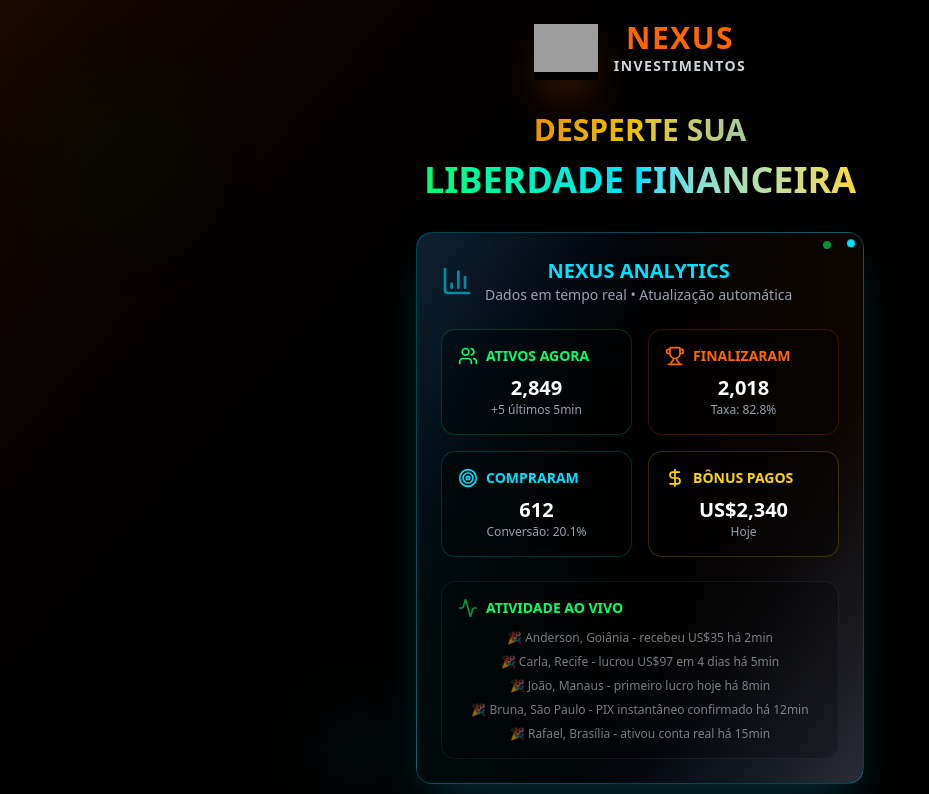
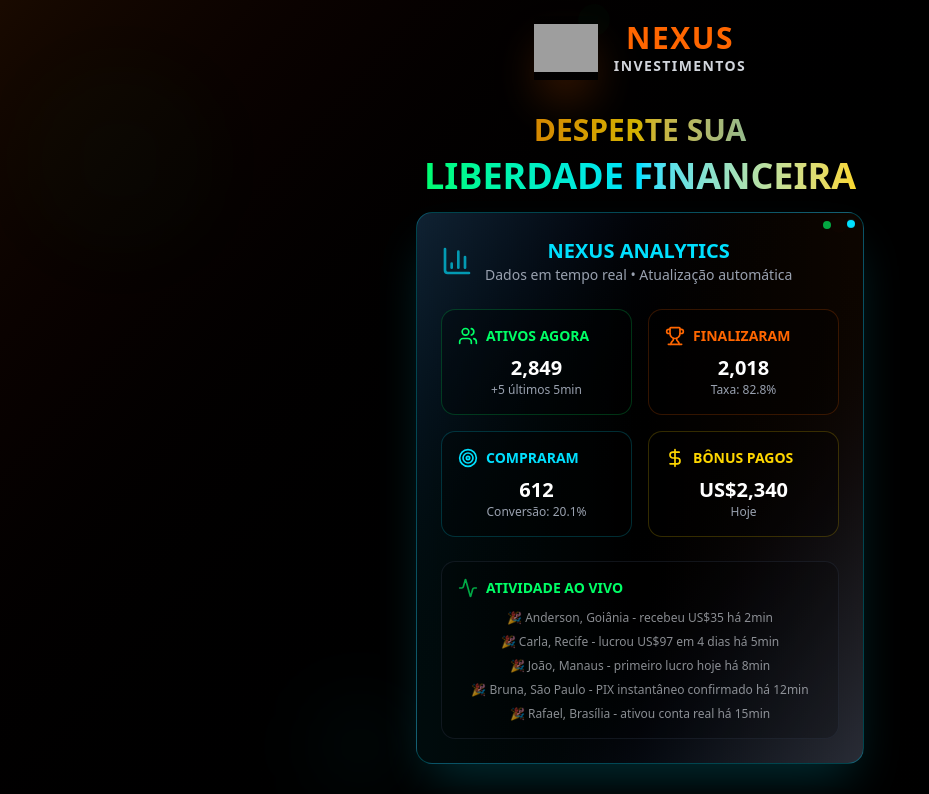
Before and after one commit to ismaelbarbosanexus/oficial-quiz-nexus-investimentos, a Next.js app: page / in a window 1280 px wide. Shown: the top 794 px of the page, without its empty margins (0-929 px from the left). Built offline with nearby package versions, Linux system fonts and the light colour scheme; grey boxes are pictures that could not be loaded.

Commit message:
🤖 Update from Lasy: Ajuste de Espaçamento - Update src/app/page.tsx

```diff
--- a/src/app/page.tsx
+++ b/src/app/page.tsx
@@ -652,11 +652,11 @@ export default function NexusQuiz() {
             </div>
 
             {/* Título mais impactante */}
-            <div className="mb-8">
-              <h1 className="text-3xl font-black mb-3 bg-gradient-to-r from-[#ff6600] via-[#ffd700] to-[#00e0ff] bg-clip-text text-transparent animate-pulse">
+            <div className="mb-4">
+              <h1 className="text-3xl font-black mb-2 bg-gradient-to-r from-[#ff6600] via-[#ffd700] to-[#00e0ff] bg-clip-text text-transparent animate-pulse">
                 DESPERTE SUA
               </h1>
-              <h1 className="text-4xl font-black mb-4 bg-gradient-to-r from-[#00ff66] via-[#00e0ff] to-[#ffd700] bg-clip-text text-transparent">
+              <h1 className="text-4xl font-black mb-2 bg-gradient-to-r from-[#00ff66] via-[#00e0ff] to-[#ffd700] bg-clip-text text-transparent">
                 LIBERDADE FINANCEIRA
               </h1>
 
```
